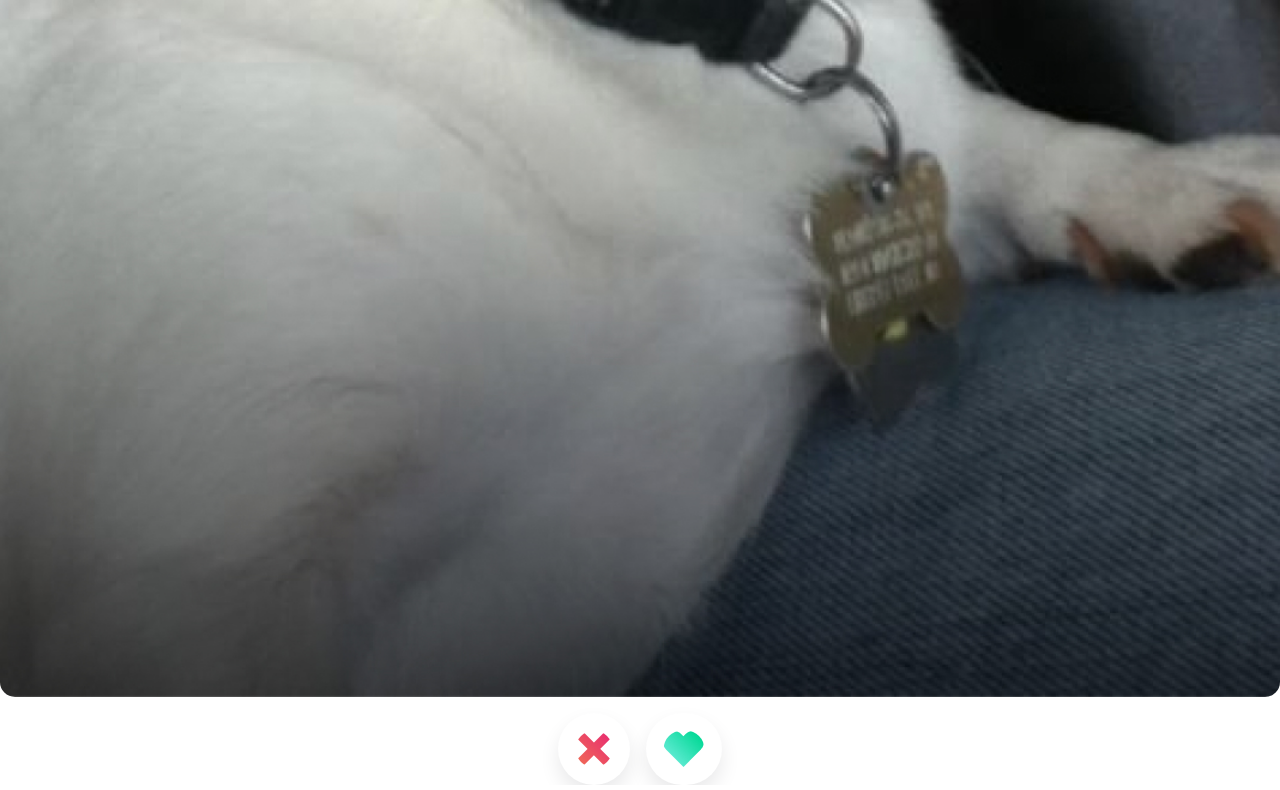
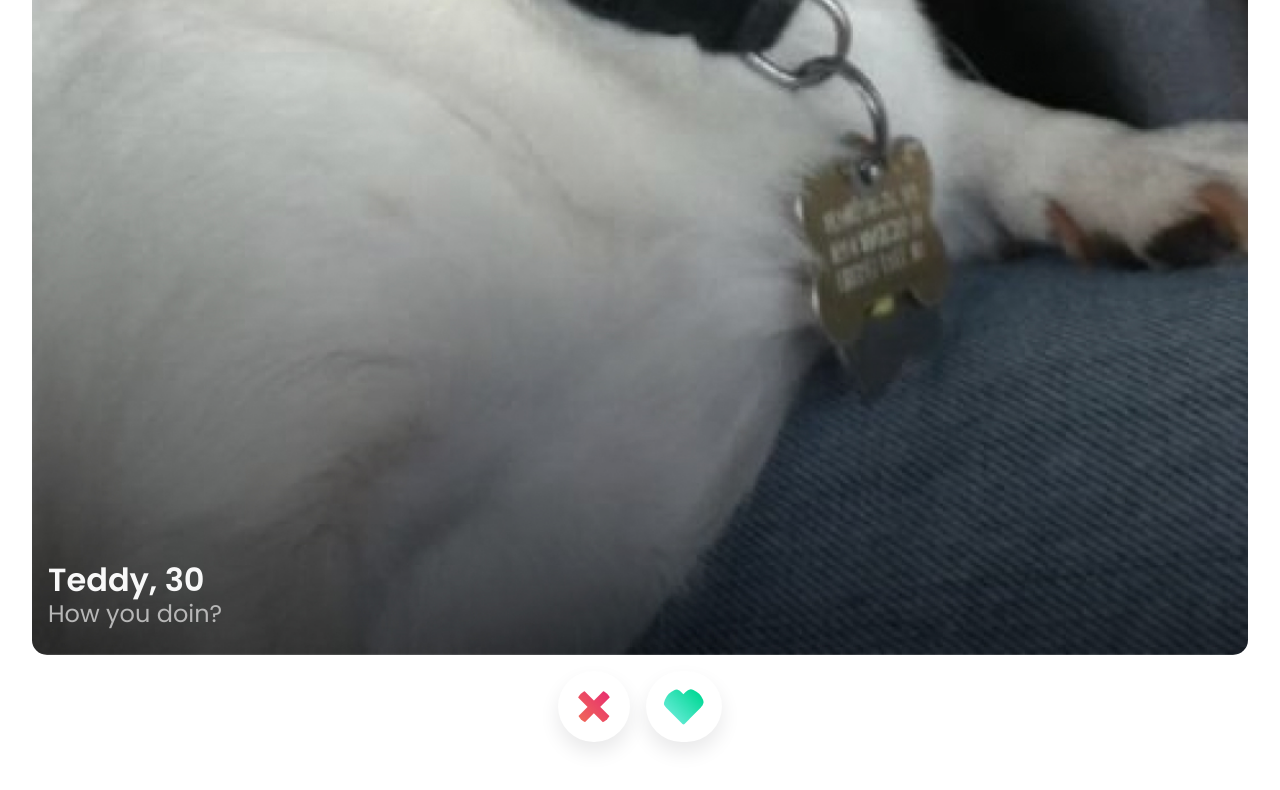
Before and after one commit to joshuamakula/TinDog, a website built with Vite: page index.html in a window 1280 px wide. Shown: the part 1162-1952 px from the top of the page. Built offline with nearby package versions, Linux system fonts and the light colour scheme.

Commit message:
Add styles

```diff
--- a/index.css
+++ b/index.css
@@ -1,5 +1,11 @@
 html, body {
     font-family: 'Poppins', sans-serif;
+}
+
+.container {
+    padding:2rem;
+    margin: 1rem auto;
+    position: relative;
 }
 
 header {
@@ -25,7 +31,6 @@ header {
 
 .main-img {
     width: 100%;
-    /* height: 751.44px; */
     object-fit: cover;
     margin: 1rem auto;
     border-radius: 15px;
@@ -46,9 +51,9 @@ footer {
 
 .main-text {
     position: absolute;
-    bottom: 3rem;
-    left: 1rem;
+    bottom: 8rem;
     color: #F8F8F8;
+    margin: 1rem;
 }
 
 .name-age,
```
